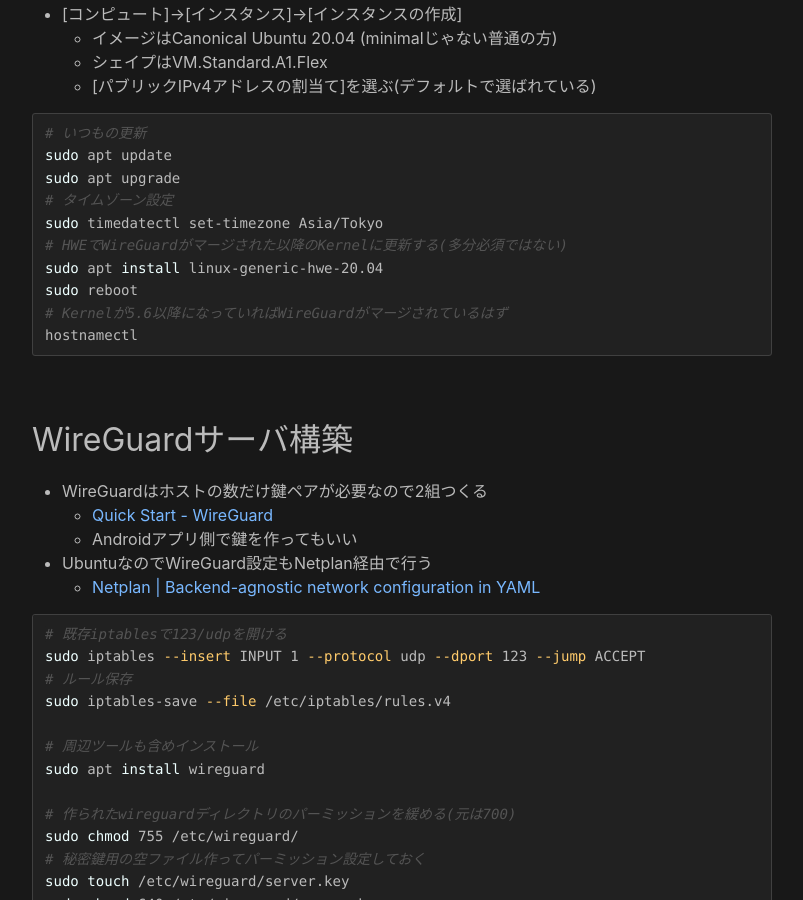
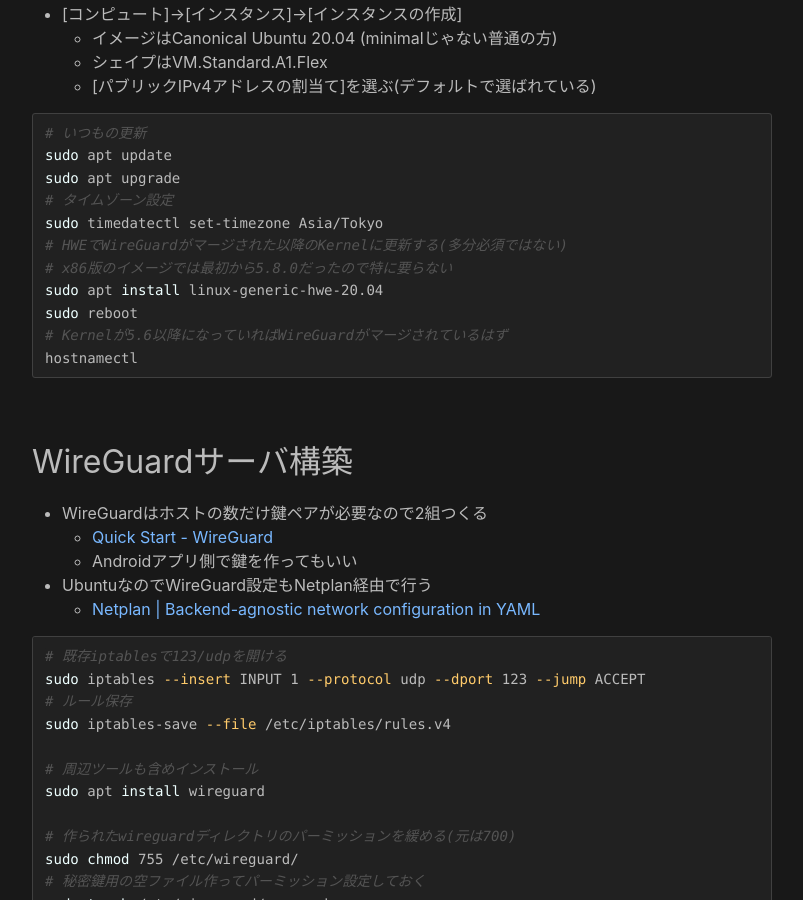
Before and after one commit to maeda577/maeda577.github.io, a Jekyll site: the page built from _posts/2021-08-08-oci-wireguard.md, in a window 1280 px wide and 900 px high, scrolled down 1567 px. Shown: the whole window, without its empty margins (238-1041 px from the left). Built offline with Jekyll 4.4.1, drawn with Linux system fonts in a browser that asks for light colours.

Commit message:
記事修正

```diff
--- a/_posts/2021-08-08-oci-wireguard.md
+++ b/_posts/2021-08-08-oci-wireguard.md
@@ -58,6 +58,7 @@ sudo apt upgrade
 # タイムゾーン設定
 sudo timedatectl set-timezone Asia/Tokyo
 # HWEでWireGuardがマージされた以降のKernelに更新する(多分必須ではない)
+# x86版のイメージでは最初から5.8.0だったので特に要らない
 sudo apt install linux-generic-hwe-20.04
 sudo reboot
 # Kernelが5.6以降になっていればWireGuardがマージされているはず
```
